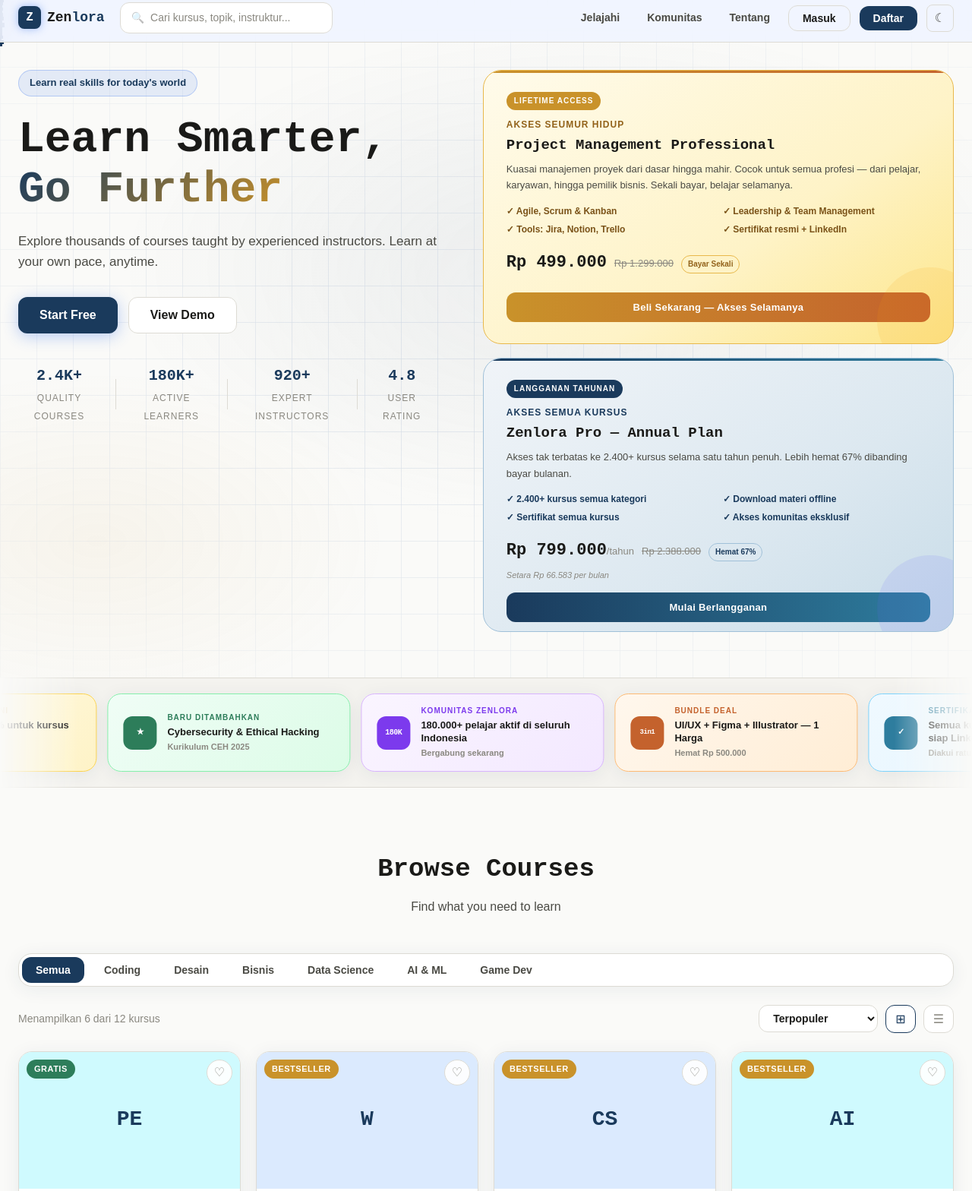
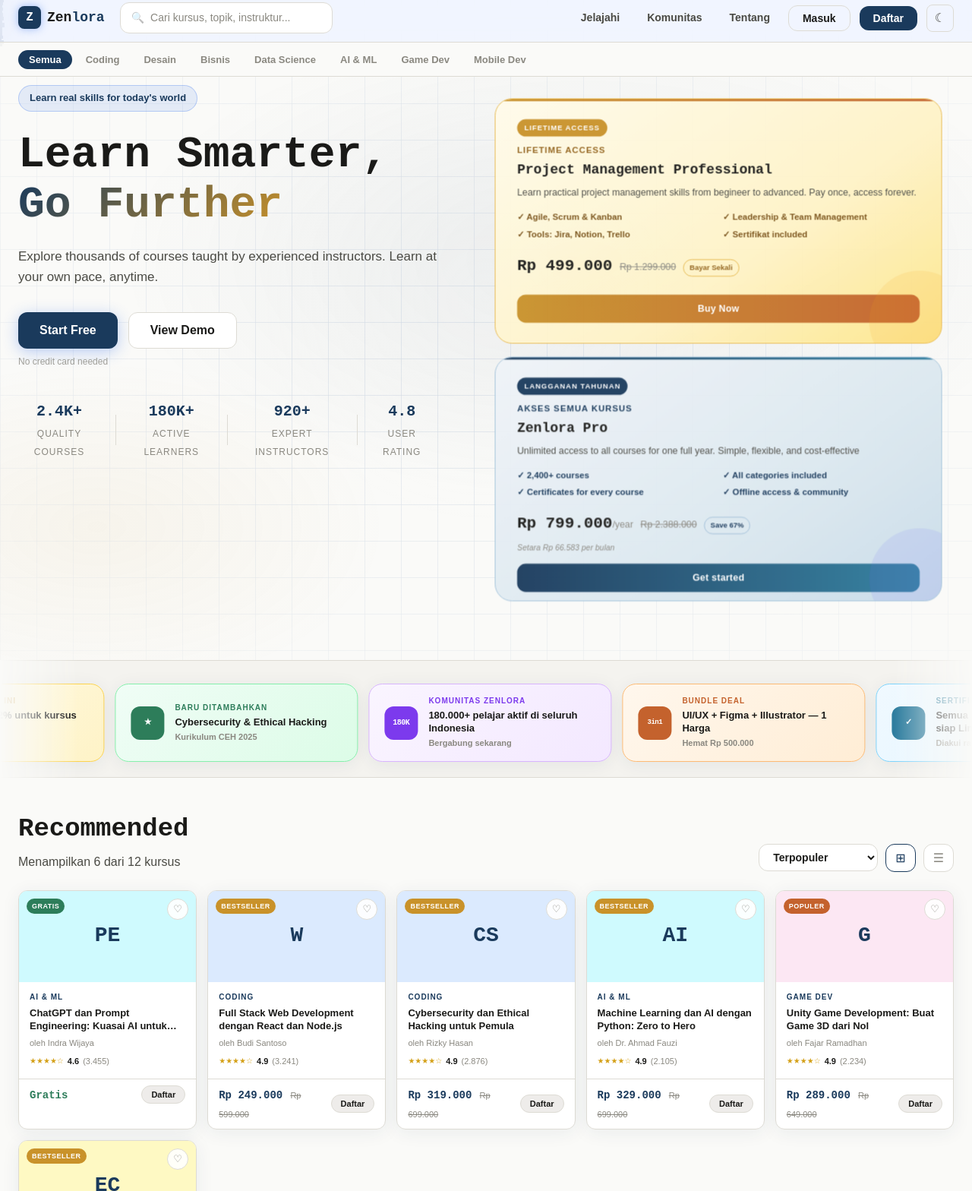
Before and after one commit to alifaguslerian/zenlora-Course-platform, a plain HTML site: page Zenlora.html in a window 1280 px wide. Shown: the part 8-1576 px from the top of the page at 76% size. Drawn offline with Linux system fonts and the light colour scheme.

Commit message:
feat: category filter as sticky secondary navbar, compact course cards, recommended section

```diff
--- a/Zenlora.html
+++ b/Zenlora.html
@@ -44,6 +44,20 @@
     </div>
   </nav>
 
+  <!-- ===== CATEGORY NAV ===== -->
+  <div class="cat-nav" id="catNav">
+    <div class="cat-nav-inner">
+      <button class="cat-tab active" data-cat="semua">Semua</button>
+      <button class="cat-tab" data-cat="coding">Coding</button>
+      <button class="cat-tab" data-cat="desain">Desain</button>
+      <button class="cat-tab" data-cat="bisnis">Bisnis</button>
+      <button class="cat-tab" data-cat="data">Data Science</button>
+      <button class="cat-tab" data-cat="ai">AI & ML</button>
+      <button class="cat-tab" data-cat="game">Game Dev</button>
+      <button class="cat-tab" data-cat="mobile">Mobile Dev</button>
+    </div>
+  </div>
+
   <!-- ===== MOBILE MENU ===== -->
   <div class="mobile-menu" id="mobileMenu">
     <a href="#">Jelajahi</a>
@@ -52,6 +66,7 @@
     <button class="btn-outline">Masuk</button>
     <button class="btn-primary">Daftar</button>
   </div>
+
 
   <!-- ===== HERO ===== -->
   <section class="hero">
@@ -68,8 +83,11 @@
         Learn at your own pace, anytime.
       </p>
       <div class="hero-cta">
-        <button class="btn-hero-primary">Start Free</button>
-        <button class="btn-hero-secondary">View Demo</button>
+        <div class="cta-buttons">
+          <button class="btn-hero-primary">Start Free</button>
+          <button class="btn-hero-secondary">View Demo</button>
+        </div>
+        <small class="cta-note">No credit card needed</small>
       </div>
       <div class="hero-stats">
         <div class="stat"><span class="stat-num">2.4K+</span><span class="stat-label">Quality courses</span></div>
@@ -88,42 +106,43 @@
     <!-- Banner 1: Lifetime Access -->
       <div class="hero-banner banner-lifetime">
         <div class="hb-tag">Lifetime Access</div>
-        <div class="hb-eyebrow">Akses Seumur Hidup</div>
+        <div class="hb-eyebrow">Lifetime Access</div>
         <div class="hb-title">Project Management Professional</div>
-        <div class="hb-desc">Kuasai manajemen proyek dari dasar hingga mahir. Cocok untuk semua profesi — dari pelajar, karyawan, hingga pemilik bisnis. Sekali bayar, belajar selamanya.</div>
+        <div class="hb-desc">Learn practical project management skills from begineer to advanced. Pay once, access forever.</div>
         <div class="hb-features">
           <div class="hb-feature">✓ Agile, Scrum & Kanban</div>
           <div class="hb-feature">✓ Leadership & Team Management</div>
           <div class="hb-feature">✓ Tools: Jira, Notion, Trello</div>
-          <div class="hb-feature">✓ Sertifikat resmi + LinkedIn</div>
+          <div class="hb-feature">✓ Sertifikat included</div>
         </div>
         <div class="hb-price-row">
           <span class="hb-price-new">Rp 499.000</span>
           <span class="hb-price-old">Rp 1.299.000</span>
           <span class="hb-discount">Bayar Sekali</span>
         </div>
-        <button class="hb-btn">Beli Sekarang — Akses Selamanya</button>
+        <button class="hb-btn">Buy Now</button>
       </div>
 
       <!-- Banner 2: Yearly Plan -->
      <div class="hero-banner banner-yearly">
         <div class="hb-tag">Langganan Tahunan</div>
         <div class="hb-eyebrow">Akses Semua Kursus</div>
-        <div class="hb-title">Zenlora Pro — Annual Plan</div>
-        <div class="hb-desc">Akses tak terbatas ke 2.400+ kursus selama satu tahun penuh. Lebih hemat 67% dibanding bayar bulanan.</div>
+        <div class="hb-title">Zenlora Pro</div>
+        <div class="hb-desc">Unlimited access to all courses for one full year.
+                             Simple, flexible, and cost-effective </div>
         <div class="hb-features">
-          <div class="hb-feature">✓ 2.400+ kursus semua kategori</div>
-          <div class="hb-feature">✓ Download materi offline</div>
-          <div class="hb-feature">✓ Sertifikat semua kursus</div>
-          <div class="hb-feature">✓ Akses komunitas eksklusif</div>
+          <div class="hb-feature">✓ 2,400+ courses</div>
+          <div class="hb-feature">✓ All categories included</div>
+          <div class="hb-feature">✓ Certificates for every course</div>
+          <div class="hb-feature">✓ Offline access & community</div>
         </div>
         <div class="hb-price-row">
-          <span class="hb-price-new">Rp 799.000<span class="hb-per">/tahun</span></span>
+          <span class="hb-price-new">Rp 799.000<span class="hb-per">/year</span></span>
           <span class="hb-price-old">Rp 2.388.000</span>
-          <span class="hb-discount">Hemat 67%</span>
+          <span class="hb-discount">Save 67%</span>
         </div>
         <div class="hb-monthly-note">Setara Rp 66.583 per bulan</div>
-        <button class="hb-btn hb-btn-indigo">Mulai Berlangganan</button>
+        <button class="hb-btn hb-btn-indigo">Get started</button>
       </div>
     </div>
   </section>
@@ -225,25 +244,13 @@
     </div>
   </div>
 
-  <!-- ===== BROWSE COURSES ===== -->
-  <section class="section">
+<!-- ===== RECOMMENDED COURSES ===== -->
+  <section class="section section-recommended">
     <div class="container">
-      <div class="section-header">
-        <h2 class="section-title">Browse Courses</h2>
-        <p class="section-sub">Find what you need to learn</p>
-      </div>
-      <div class="filter-tabs" id="filterTabs">
-        <button class="filter-tab active" data-cat="semua">Semua</button>
-        <button class="filter-tab" data-cat="coding">Coding</button>
-        <button class="filter-tab" data-cat="desain">Desain</button>
-        <button class="filter-tab" data-cat="bisnis">Bisnis</button>
-        <button class="filter-tab" data-cat="data">Data Science</button>
-        <button class="filter-tab" data-cat="ai">AI & ML</button>
-        <button class="filter-tab" data-cat="game">Game Dev</button>
-      </div>
-      <div class="toolbar">
-        <div class="toolbar-left">
-          <span class="result-count" id="resultCount">Menampilkan 6 kursus</span>
+      <div class="recommended-header">
+        <div>
+          <h2 class="section-title" style="text-align:left;margin-bottom:4px">Recommended</h2>
+          <p class="section-sub" style="text-align:left" id="resultCount">Menampilkan kursus</p>
         </div>
         <div class="toolbar-right">
           <select class="sort-select" id="sortSelect">
--- a/assets/css/base.css
+++ b/assets/css/base.css
@@ -66,12 +66,19 @@
 }
 
 body {
+  padding-top: 108px;
   background: var(--bg-primary);
   color: var(--text-primary);
   font-family: var(--font-body);
   font-size: 15px;
   line-height: 1.6;
   overflow-x: hidden;
+}
+
+/* hero tidak butuh padding tambahan karena sudah ada padding sendiri */
+.hero {
+  margin-top: -108px;
+  padding-top: 172px;
 }
 
 a {
--- a/assets/css/courses.css
+++ b/assets/css/courses.css
@@ -289,3 +289,117 @@
 body.dark .view-btn     { background: var(--bg-elevated); }
 body.dark .btn-load-more{ background: var(--bg-elevated); }
 body.dark .course-wishlist { background: rgba(26, 32, 53, 0.9); }
+
+/* ============================================================
+   RECOMMENDED HEADER
+   ============================================================ */
+
+.section-recommended {
+  /* beri jarak dari 2 navbar (64px + 44px) */
+  padding-top: 40px;
+}
+
+.recommended-header {
+  display: flex;
+  align-items: flex-end;
+  justify-content: space-between;
+  margin-bottom: 24px;
+  gap: 16px;
+  flex-wrap: wrap;
+}
+
+/* ============================================================
+   COURSE CARD — compact & clean version
+   ============================================================ */
+
+/* Override card grid jadi lebih banyak kolom */
+.course-grid {
+  grid-template-columns: repeat(auto-fill, minmax(220px, 1fr));
+  gap: 14px;
+}
+
+/* Override card itu sendiri */
+.course-card {
+  border-radius: var(--radius-md);
+}
+
+/* Thumbnail lebih kecil */
+.course-thumbnail {
+  height: 120px;
+}
+
+.course-thumbnail-placeholder {
+  font-size: 36px;
+}
+
+/* Body lebih compact */
+.course-body {
+  padding: 12px 14px 8px;
+}
+
+.course-category {
+  font-size: 10px;
+  margin-bottom: 4px;
+}
+
+.course-title {
+  font-size: 13px;
+  margin-bottom: 5px;
+  -webkit-line-clamp: 2;
+  line-clamp: 2;
+}
+
+.course-instructor {
+  font-size: 11px;
+  margin-bottom: 6px;
+}
+
+.course-rating {
+  margin-bottom: 6px;
+}
+
+.rating-stars { font-size: 10px; }
+.rating-num   { font-size: 11px; }
+.rating-count { font-size: 11px; }
+
+/* Sembunyikan meta (durasi, pelajaran, pelajar) biar lebih clean */
+.course-meta { display: none; }
+
+/* Footer lebih compact */
+.course-footer {
+  padding: 8px 14px;
+}
+
+.price-current  { font-size: 14px; }
+.price-original { font-size: 11px; }
+.price-free     { font-size: 14px; }
+
+.btn-enroll {
+  font-size: 11px;
+  padding: 5px 12px;
+}
+
+/* Badge lebih kecil */
+.course-badge {
+  font-size: 9px;
+  padding: 3px 7px;
+}
+
+/* Wishlist lebih kecil */
+.course-wishlist {
+  width: 28px;
+  height: 28px;
+  font-size: 13px;
+}
+
+/* List view tetap compact */
+.course-grid.list-view { grid-template-columns: 1fr; }
+.course-grid.list-view .course-card      { display: flex; flex-direction: row; }
+.course-grid.list-view .course-thumbnail { width: 160px; flex-shrink: 0; height: auto; min-height: 120px; }
+.course-grid.list-view .course-body      { flex: 1; }
+.course-grid.list-view .course-meta      { display: flex; } /* tampilkan lagi di list view */
+
+/* --- Responsive --- */
+@media (max-width: 768px) {
+  .course-grid { grid-template-columns: repeat(auto-fill, minmax(160px, 1fr)); }
+}
--- a/assets/css/hero.css
+++ b/assets/css/hero.css
@@ -8,7 +8,7 @@
   min-height: 100vh;
   display: flex;
   align-items: center;
-  padding: 100px 24px 60px;
+  padding: 120px 24px 60px;
   position: relative;
   overflow: hidden;
   background:
@@ -96,10 +96,25 @@
 /* --- Hero CTA Buttons --- */
 .hero-cta {
   display: flex;
+  flex-direction: column;
+  align-items: flex-start;
+  gap: 8px;
+  margin-bottom: 40px;
+  animation: fadeInUp 0.7s ease 0.3s both;
+}
+
+.cta-buttons {
+  display: flex;
   gap: 14px;
   flex-wrap: wrap;
-  margin-bottom: 40px;
-  animation: fadeInUp 0.7s ease 0.3s both;
+}
+
+.cta-note {
+  font-size: 12px;
+  color: var(--text-muted);
+  font-weight: 500;
+  margin-left: 0;
+  opacity: 0.8;
 }
 
 .btn-hero-primary {
@@ -176,13 +191,14 @@
     padding: 100px 24px 60px;
   }
   .hero-content { max-width: 100%; }
-  .hero-cta     { justify-content: center; }
+  .hero-cta     { align-items: center; }
   .hero-stats   { justify-content: center; }
   .hero-visual  { min-height: 340px; width: 100%; }
 }
 
 @media (max-width: 768px) {
   .hero-stats { flex-wrap: wrap; gap: 16px; }
+  .hero-cta { align-items: center; }
   .stat-divider { display: none; }
   .floating-card { font-size: 12px; padding: 10px 12px; }
 }
@@ -236,6 +252,8 @@
   position: relative;
   align-self: stretch;
   justify-content: center;
+  transform: scale(0.95);
+  opacity: 0.95;
 }
 
 /* --- Hero Banner Base --- */
--- a/assets/css/marquee.css
+++ b/assets/css/marquee.css
@@ -5,7 +5,7 @@
 .marquee-section {
   width: 100%;
   overflow: hidden;
-  padding: 20px 0;
+  padding: 30px 0 20px;
   background: var(--bg-secondary);
   border-top: 1px solid var(--border);
   border-bottom: 1px solid var(--border);
--- a/assets/css/modal.css
+++ b/assets/css/modal.css
@@ -164,6 +164,8 @@
 /* --- CTA Banner --- */
 .cta-banner {
   background: linear-gradient(135deg, #1a3a5c 0%, #142f4a 50%, #2e7d9e 100%);
+  border-radius: var(--radius-lg);
+  padding: 40px 30px;
 }
 
 .cta-bg-glow {
--- a/assets/css/navbar.css
+++ b/assets/css/navbar.css
@@ -182,3 +182,73 @@
 body.dark .navbar.scrolled{ background: rgba(18, 17, 15, 0.98); }
 body.dark .nav-search     { background: var(--bg-elevated); }
 body.dark .mobile-menu    { background: var(--bg-secondary); }
+
+/* ============================================================
+   CATEGORY NAV — secondary navbar sticky di bawah navbar utama
+   ============================================================ */
+
+.cat-nav {
+  position: fixed;
+  top: 64px; /* tinggi navbar utama */
+  left: 0; right: 0;
+  z-index: 99;
+  background: rgba(250, 250, 248, 0.95);
+  backdrop-filter: blur(12px);
+  border-bottom: 1px solid var(--border);
+  transition: transform 0.35s cubic-bezier(0.4, 0, 0.2, 1);
+}
+
+/* ikut hide saat navbar utama hide */
+.cat-nav.hidden {
+  transform: translateY(-128px); /* navbar + cat-nav height */
+}
+
+.cat-nav-inner {
+  max-width: 1280px;
+  margin: 0 auto;
+  padding: 0 24px;
+  display: flex;
+  gap: 4px;
+  overflow-x: auto;
+  scrollbar-width: none;
+  -ms-overflow-style: none;
+  height: 44px;
+  align-items: center;
+}
+
+.cat-nav-inner::-webkit-scrollbar { display: none; }
+
+/* --- Tab Button --- */
+.cat-tab {
+  background: none;
+  border: none;
+  color: var(--text-muted);
+  font-size: 13px;
+  font-weight: 700;
+  padding: 5px 14px;
+  border-radius: 999px;
+  white-space: nowrap;
+  transition: var(--transition);
+  cursor: pointer;
+  flex-shrink: 0;
+}
+
+.cat-tab:hover {
+  color: var(--text-primary);
+  background: var(--bg-elevated);
+}
+
+.cat-tab.active {
+  background: var(--accent-blue);
+  color: white;
+}
+
+/* --- Dark Mode --- */
+body.dark .cat-nav {
+  background: rgba(18, 17, 15, 0.95);
+}
+
+/* --- Responsive --- */
+@media (max-width: 768px) {
+  .cat-nav-inner { padding: 0 16px; }
+}
--- a/assets/js/navbar.js
+++ b/assets/js/navbar.js
@@ -2,30 +2,29 @@
 // NAVBAR — scroll hide/show, scrolled state, mobile menu
 // ============================================================
 
+// GANTI fungsi setupNavbar()
 function setupNavbar() {
-  const navbar     = document.getElementById("navbar");
+  const navbar  = document.getElementById("navbar");
+  const catNav  = document.getElementById("catNav");
   const mobileMenu = document.getElementById("mobileMenu");
-  let lastScrollY  = window.scrollY;
-  let ticking      = false;
+  let lastScrollY = window.scrollY;
+  let ticking     = false;
 
   window.addEventListener("scroll", () => {
-    // requestAnimationFrame agar tidak boros performa
     if (!ticking) {
       requestAnimationFrame(() => {
         const currentScrollY = window.scrollY;
 
-        // sembunyikan navbar saat scroll ke bawah lebih dari 80px
         if (currentScrollY > lastScrollY && currentScrollY > 80) {
           navbar.classList.add("hidden");
-          // tutup mobile menu jika navbar disembunyikan
+          catNav.classList.add("hidden");
           mobileMenu.classList.remove("open");
         } else {
           navbar.classList.remove("hidden");
+          catNav.classList.remove("hidden");
         }
 
-        // tambahkan shadow saat halaman sudah di-scroll
         navbar.classList.toggle("scrolled", currentScrollY > 40);
-
         lastScrollY = currentScrollY;
         ticking     = false;
       });
```
Also changed, not shown: assets/js/courses.js (+4 -7 lines).
